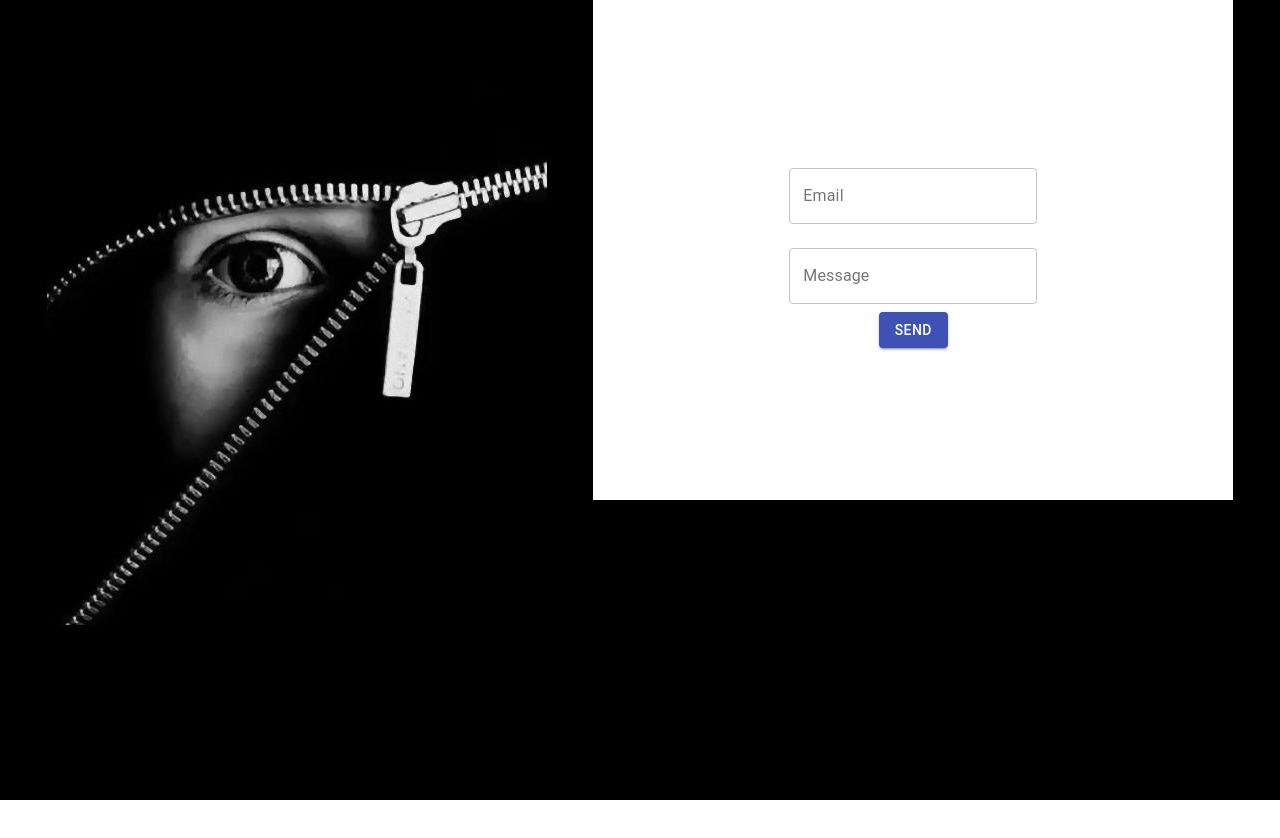
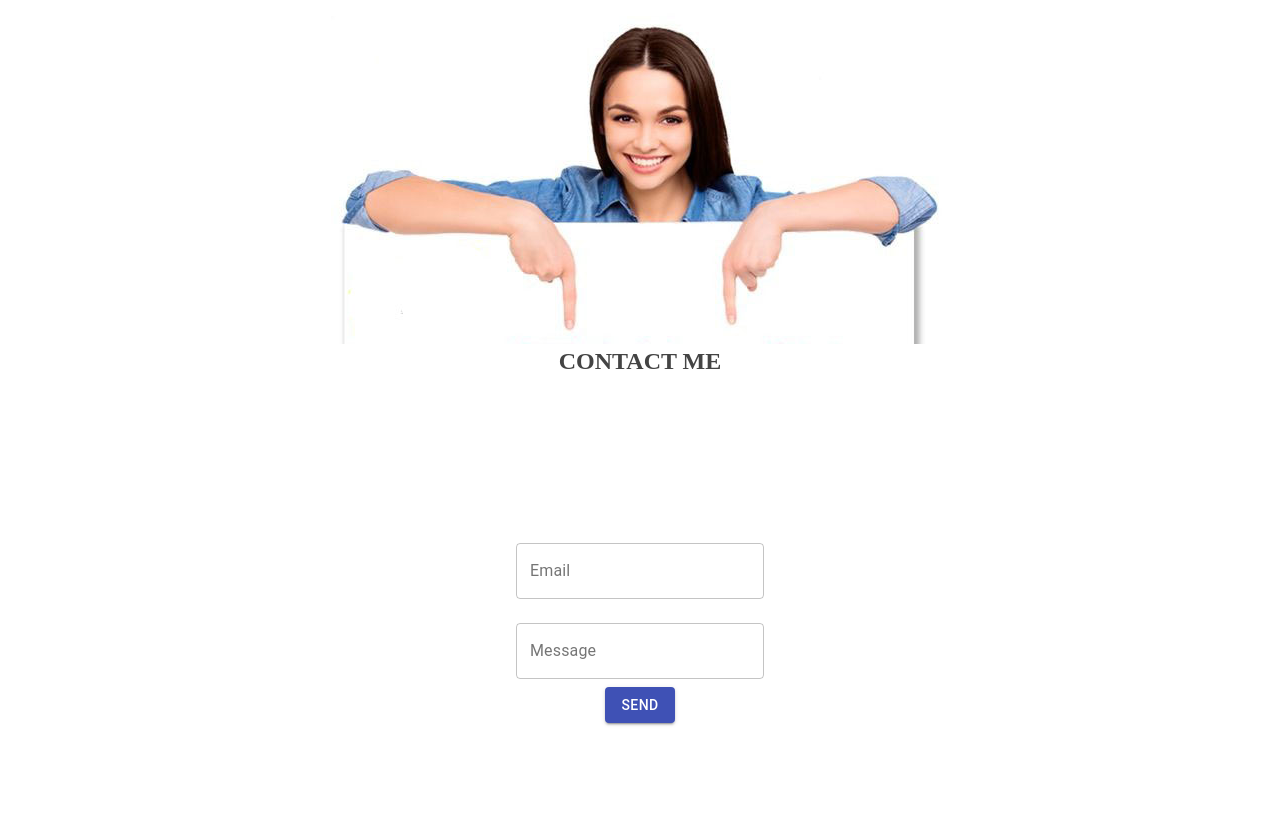
Before and after one commit to gfouz/react-typescript, a React (Vite) app: page /#/contact in a window 1280 px wide. Shown: the top 838 px of the page. Before the commit the page ends 800 px from the top, so only its background shows below. Built offline with nearby package versions, Linux system fonts and the light colour scheme.

Commit message:
i go on working on contact page

```diff
--- a/src/components/Container.tsx
+++ b/src/components/Container.tsx
@@ -19,6 +19,7 @@ function Container(props: Props) {
 export default Container;
 
 const StyledContainer = styled.div`
+margin: 0;
 width: 50%;
 height: 500px;
 display: flex;
--- a/src/components/Form.tsx
+++ b/src/components/Form.tsx
@@ -1,4 +1,5 @@
 import * as React from "react";
+import styled from 'styled-components'
 import { TextField, Button } from "@material-ui/core";
 import { useForm, Controller } from "react-hook-form";
 
@@ -21,10 +22,20 @@ const ReactHookForm = () => {
 
   function onSubmit(data: FormValues) {
     setClose(true);
-    console.log(data);
+    axios
+      .post("https://formspree.io/f/mbjwalqp", {
+        data: data,
+      })
+      .then(function (response) {
+        console.log(response);
+      })
+      .catch(function (error) {
+        console.log(error);
+      });
   }
   return (
-    <div>
+    <>
+      <StyledForm>
         <form className="form" onSubmit={handleSubmit(onSubmit)}>
           <Controller
             name="email"
@@ -34,7 +45,7 @@ const ReactHookForm = () => {
               required: true,
             }}
             render={({ field, formState: { errors, isSubmitted } }) => (
-            <div>
+              <div className="textfield">
                 <TextField
                   {...field}
                   variant="outlined"
@@ -43,10 +54,10 @@ const ReactHookForm = () => {
                   color={errors.email ? "secondary" : "primary"}
                 />
                 {errors.email?.type === "pattern" && (
-                <span>email includes an @ symbol !</span>
+                  <span className="textfield__warning">email includes an @ symbol !</span>
                 )}
                 {errors.email?.type === "required" && (
-                <span>email is required !</span>
+                  <span className="textfield__warning">email is required !</span>
                 )}
               </div>
             )}
@@ -56,7 +67,7 @@ const ReactHookForm = () => {
             control={control}
             rules={{ required: true }}
             render={({ field, formState: { errors } }) => (
-            <div>
+              <div className="textfield">
                 <TextField
                   {...field}
                   variant="outlined"
@@ -65,16 +76,32 @@ const ReactHookForm = () => {
                   color={errors.message ? "secondary" : "primary"}
                 />
                 {errors.message?.type === "required" && (
-                <span>This field must not be empty !</span>
+                  <span className="textfield__warning">This field must not be empty !</span>
                 )}
               </div>
             )}
           />
-        <Button type="submit" size="medium" color="primary" variant="contained">
+          <Button  type="submit" size="medium" color="primary" variant="contained">
             send
           </Button>
         </form>
-    </div>
+      </StyledForm>
+    </>
   );
 };
 export default ReactHookForm;
+
+const StyledForm = styled.div`
+  .textfield {
+    display: flex;
+    flex-direction: column;
+    align-items: center;
+    justify-content: center;
+  }
+  .textfield__warning {
+    margin: 0 0 2em 0;
+    color: #c51162;
+    text-transform: uppercase;
+    font-size: 10px;
+  }
+`;
--- a/src/routes/Contact.tsx
+++ b/src/routes/Contact.tsx
@@ -12,14 +12,15 @@ function Contact() {
   return (
     <>
       <StyledContact>
-       <Section>
+       <section className="contact">
        <Figure>
-          <img src="../images/face2.jpg"  alt="face" />
+          <img src="./images/form.jpg"  alt="face" />
        </Figure>
+       <h1 className="contact__title">Contact me</h1>
        <Container bg="#ffffff">
            <Form />
        </Container>
-       </Section>
+       </section>
      </StyledContact>
     </>
   	);
@@ -30,5 +31,14 @@ const StyledContact = styled.div`
   min-height: 100vh;
   width: 100%;
   text-align: center;
-  background-color: #000000;
+  .contact {
+    display: flex;
+    flex-direction: column;
+    align-items: center;
+    justify-content: center;
+  }
+  .contact__title {
+    text-transform: uppercase;
+    color: #444444;
+  }
 `;
```
Also changed, not shown: public/images/form.jpg (added), public/images/knight.jpg (added). Lines whose indentation alone changed are shown as unchanged.
